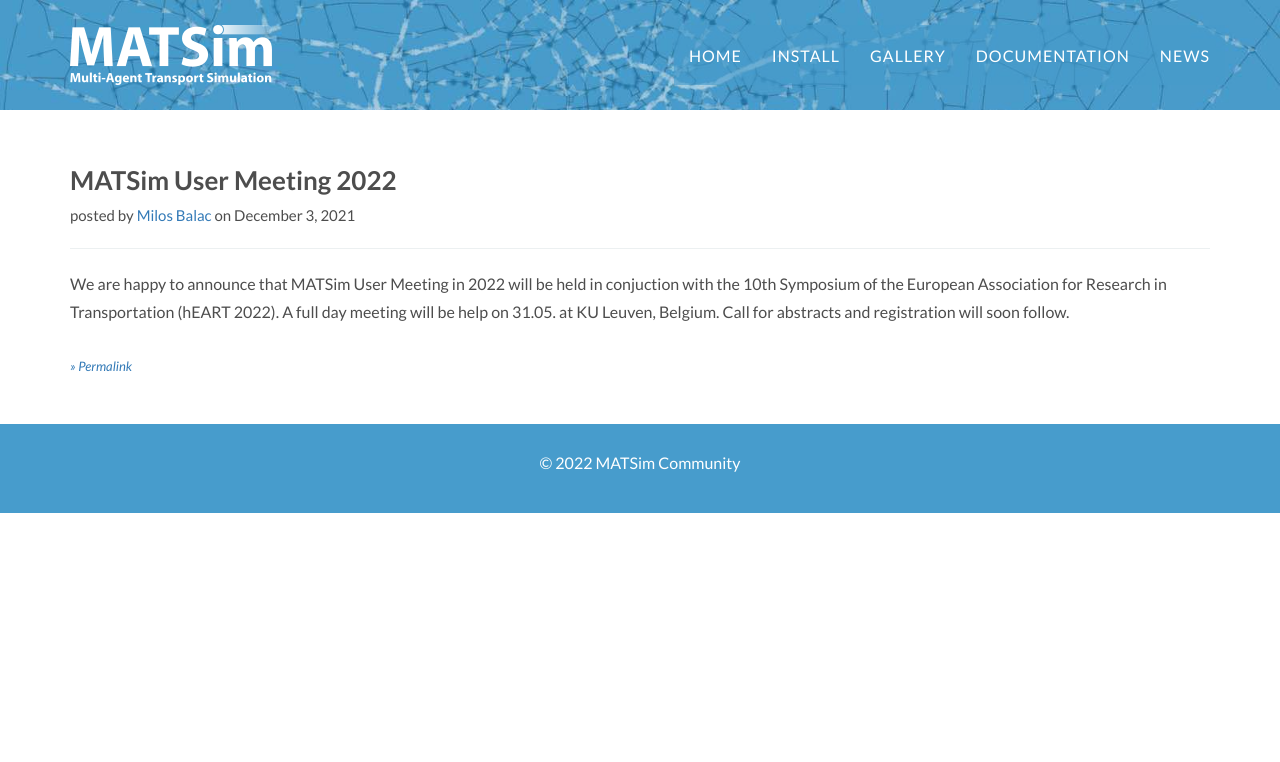
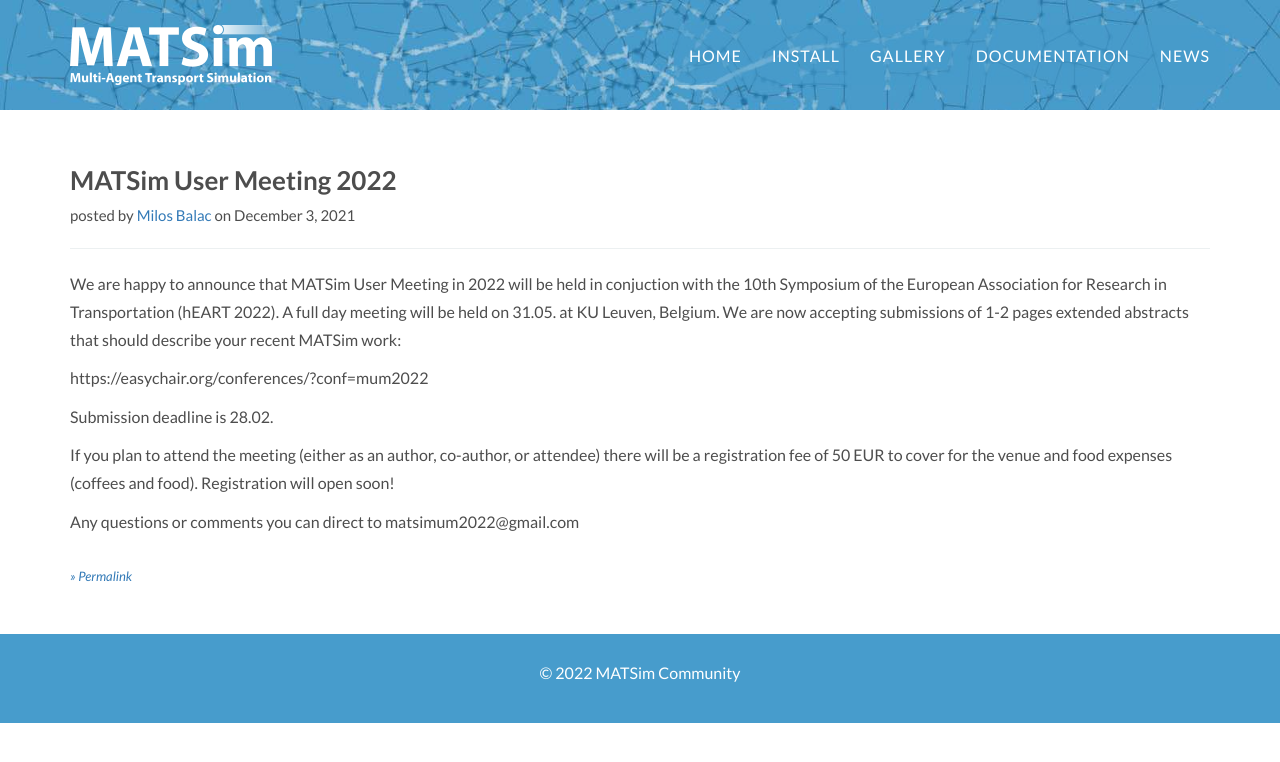
Before and after one commit to matsim-org/jekyll-website, a Jekyll site: the page built from _posts/2021-12-03-matsim-um.md, in a window 1280 px wide. Shown: the top 762 px of the page. Built offline with Jekyll 4.4.1, drawn with Linux system fonts in a browser that asks for light colours; some web fonts are replaced.

Commit message:
Update 2021-12-03-matsim-um.md
added call for abstracts

```diff
--- a/_posts/2021-12-03-matsim-um.md
+++ b/_posts/2021-12-03-matsim-um.md
@@ -2,9 +2,16 @@
 layout: post
 author: Milos Balac
 title: "MATSim User Meeting 2022"
-summary: "Save the data! On 31.05. MATSim UM comes to Leuven, Belgium!"
+summary: "Submissions are now open for MUM 2022!"
 ---
 
 We are happy to announce that MATSim User Meeting in 2022 will be held in conjuction with the
-10th Symposium of the European Association for Research in Transportation (hEART 2022). A full day meeting will be help on 31.05. at KU Leuven, Belgium.
-Call for abstracts and registration will soon follow.
+10th Symposium of the European Association for Research in Transportation (hEART 2022). A full day meeting will be held on 31.05. at KU Leuven, Belgium. We are now accepting submissions of 1-2 pages extended abstracts that should describe your recent MATSim work:
+
+https://easychair.org/conferences/?conf=mum2022
+
+Submission deadline is 28.02.
+
+If you plan to attend the meeting (either as an author, co-author, or attendee) there will be a registration fee of 50 EUR to cover for the venue and food expenses (coffees and food). Registration will open soon!
+
+Any questions or comments you can direct to matsimum2022@gmail.com
```
